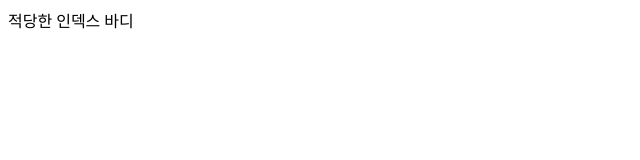
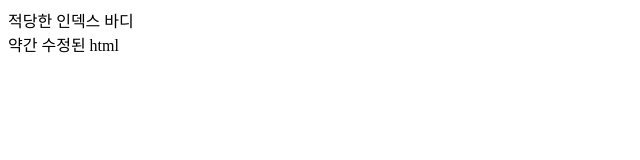
Before and after one commit to ikhyeons/Actions-Practice, a plain HTML site: page index.html in a window 1280 px wide. Shown: the whole page, without its empty margins (0-640 px from the left). Drawn offline with Linux system fonts and the light colour scheme.

Commit message:
Update index.html

```diff
--- a/index.html
+++ b/index.html
@@ -7,6 +7,7 @@
     <title>Document</title>
   </head>
   <body>
-    적당한 인덱스 바디
+    적당한 인덱스 바디<br />
+    약간 수정된 html
   </body>
 </html>
```
